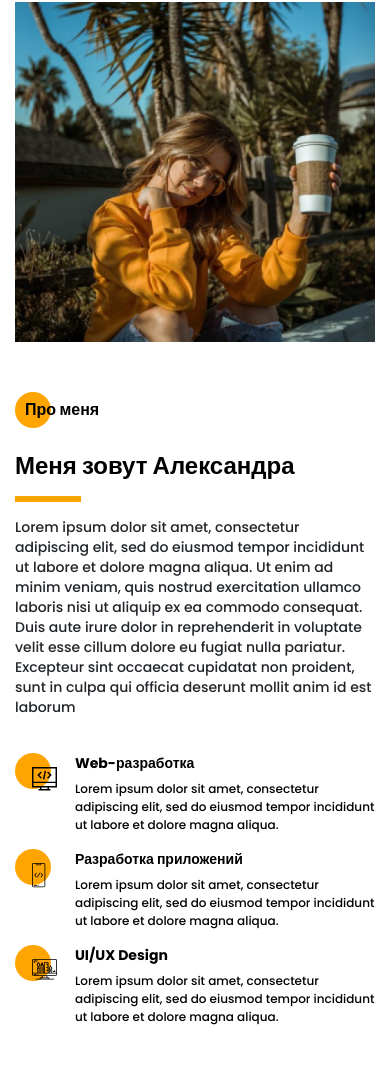
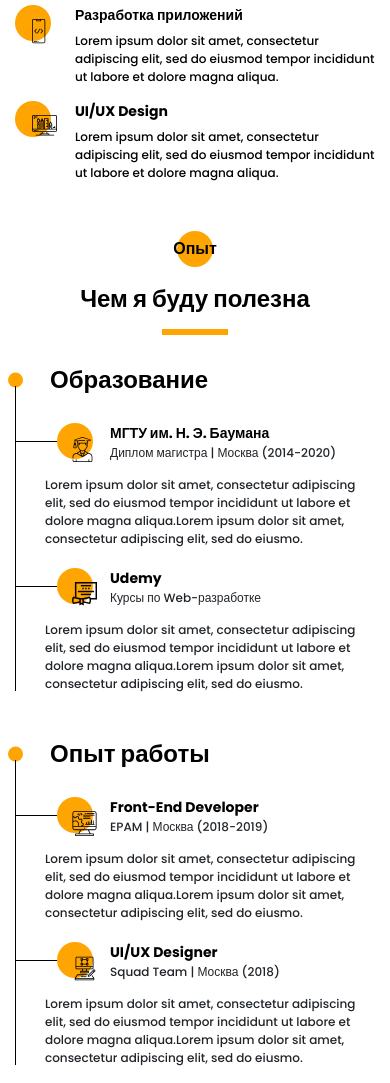
Before and after one commit to PrihodkoMax/PORTFOLIO, a website: page src/index.html in a window 390 px wide. Shown: the part 882-1965 px from the top of the page. Before the commit the page ends 1923 px from the top, so only its background shows below. Drawn offline with Linux system fonts and the light colour scheme.

Commit message:
Adapted Resume section

```diff
--- a/src/index.html
+++ b/src/index.html
@@ -49,15 +49,15 @@
 </head>
 
 <body>
-	<aside class="sidepanel">
+	<!-- <aside class="sidepanel">
 		<a href="#" class="sidepanel__link"><img src="icons/social/facebook.svg" alt="facebook"></a>
 		<a href="#" class="sidepanel__link"><img src="icons/social/instagram.svg" alt="instagram"></a>
 		<a href="#" class="sidepanel__link"><img src="icons/social/github.svg" alt="github"></a>
 		<div class="sidepanel__divider"></div>
 		<div class="sidepanel__text"><span>Социальные сети</span></div>
-	</aside>
+	</aside> -->
 
-	<div class="menu">
+	<!-- <div class="menu">
 		<div class="menu__block">
 			<div class="menu__close">
 				<svg width="29" height="30" viewBox="0 0 29 30" fill="none" xmlns="http://www.w3.org/2000/svg">
@@ -85,9 +85,9 @@
 
 		</div>
 		<div class="menu__overlay"></div>
-	</div>
+	</div> -->
 
-	<div class="promo">
+	<!-- <div class="promo">
 		<div class="hamburger">
 			<span></span>
 			<span class="long"></span>
@@ -101,7 +101,7 @@
 				<a href="#" class="promo__link">Про меня</a>
 			</div>
 		</div>
-	</div>
+	</div> -->
 
 	<section class="aboutme">
 		<div class="container">
@@ -159,7 +159,7 @@
 		</div>
 	</section>
 
-	<!-- <section class="resume">
+	<section class="resume">
 		<div class="container">
 			<h2 class="title title_fz16 resume__subtitle">Опыт</h2>
 			<div class="title resume__title">Чем я буду полезна</div>
@@ -238,7 +238,7 @@
 				</div>
 			</div>
 		</div>
-	</section> -->
+	</section>
 
 	<!-- <section class="skills">
 		<div class="container">
--- a/src/sass/blocks/_media.scss
+++ b/src/sass/blocks/_media.scss
@@ -20,6 +20,14 @@
 		&__skills {
 			margin-top: 0;
 			gap: 30px 15px;
+		}
+	}
+	.resume{
+		padding-top: 100px;
+		&__wrapper {
+			padding: 50px 40px 0 55px;
+			grid-template-columns: repeat(2, 390px);
+			column-gap: 90px;
 		}
 	}
 }
@@ -78,6 +86,17 @@
 			font-size: 14px;
 		}
 	}
+	.resume {
+		padding-top: 80px;
+		&__wrapper {
+			padding: 45px 0 0 10px;
+			grid-template-columns: repeat(2, 330px);
+			column-gap: 50px;
+		}
+	}
+	.resume .divider {
+		margin: 0 auto;
+	}
 }
 
 @media (max-width: 768px) {
@@ -105,6 +124,20 @@
 		}
 		&__descr {
 			margin-top: 30px;
+		}
+	}
+	.resume {
+		padding-top: 60px;
+		&__wrapper {
+			padding: 30px 0 0 0;
+			grid-template-columns: repeat(2, 256px);
+			column-gap: 15px;
+		}
+		&__item-body {
+			padding-left: 30px;
+		}
+		&__item-head {
+			padding: 20px 0 0 95px;
 		}
 	}
 }
@@ -135,4 +168,14 @@
 			grid-template: 340px auto auto / 1fr;
 		}
 	}
+	.resume {
+		padding-top: 40px;
+		&__wrapper {
+			padding: 30px 0 0 0;
+			grid-template-columns: 1fr;
+			grid-template-rows: repeat(2, 1fr);
+			grid-auto-rows: repeat(2, 1fr);
+			row-gap: 30px;
+		}
+	}
 }
```
Also changed, not shown: src/css/style.min.css, 1 other file.
